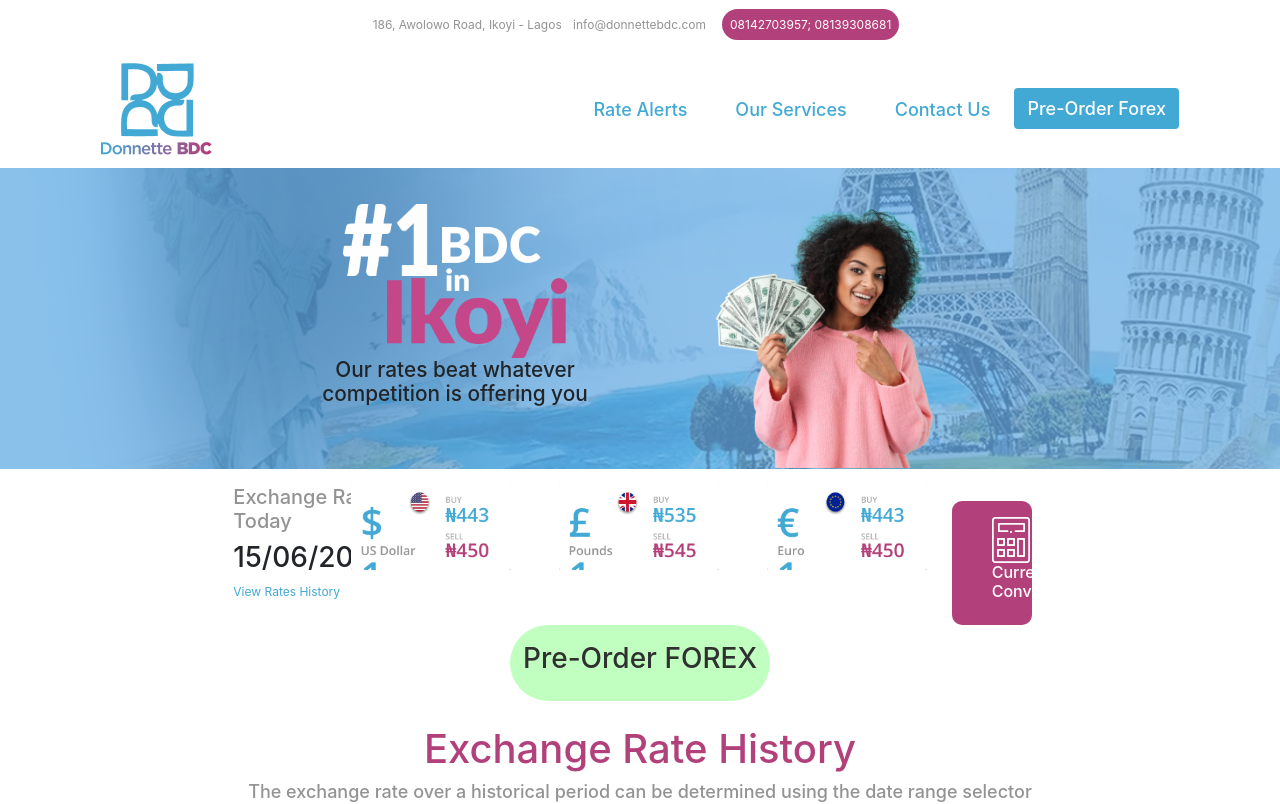
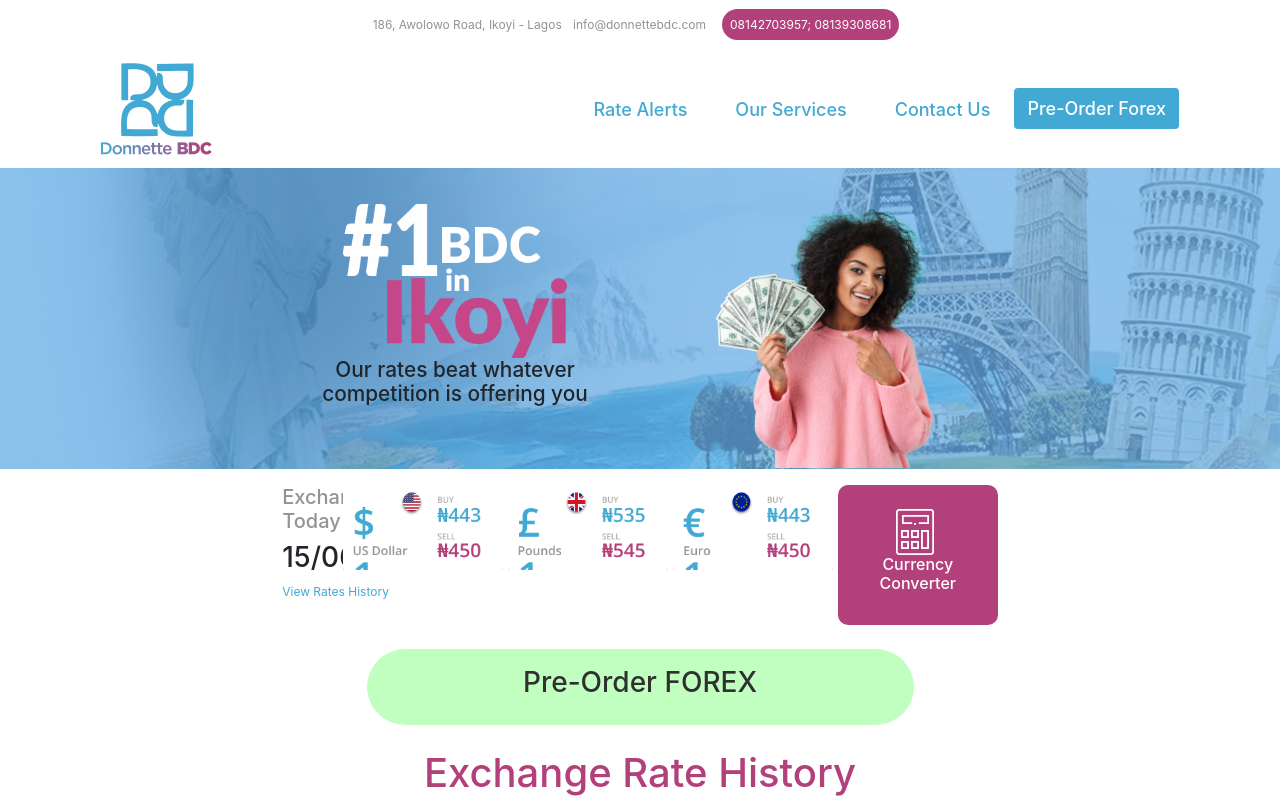
Before and after one commit to DamiCode18/canary, a React (Create React App) app: page / in a window 1280 px wide. Shown: the top 804 px of the page. Built offline with nearby package versions, Linux system fonts and the light colour scheme.

Commit message:
landing image responsiveness for all screens updated

```diff
--- a/src/Components/Landing.css
+++ b/src/Components/Landing.css
@@ -241,6 +241,47 @@
     align-items: flex-end;
     order: 1;
   }
+  .grid-it{
+    display: grid;
+    grid-template-columns: auto auto auto auto auto;
+    justify-content: center;
+    align-content: center;
+    grid-gap: 5px;
+  }
+  .item1{
+    grid-column-start: 3;
+    grid-column-end: 6;
+  }
+  .item2{
+    grid-column-start: 3;
+    grid-column-end: 4;
+    border: 2px solid #939393;
+    border-radius: 10px;
+  }
+  .item3{
+    grid-column-start: 4;
+    grid-column-end: 5;
+    border: 2px solid #939393;
+    border-radius: 10px;
+  }
+  .item4{
+    grid-column-start: 3;
+    grid-column-end: 4;
+    border: 2px solid #939393;
+    border-radius: 10px;
+    grid-gap: 2px;
+  }
+  .item5{
+    grid-column-start: 4;
+    grid-column-end: 5;
+    border: 1px solid #939393;
+    border-radius: 10px;
+    grid-gap: 2px;
+    margin: 0 !important;
+  }
+  .item6{
+    margin-right: 6px;
+  }
 
   @media (min-width: 481px){
 
@@ -267,6 +308,11 @@
     .wid{
       width: 5rem;
     }
+    .grd{
+      display: inline-grid;
+      grid-template-columns: 1fr 2fr;
+    }
+
   }
   @media only screen and (min-width: 335px) and (max-width: 575px){
     .l-marg{
@@ -285,6 +331,13 @@
     }
     .wid{
       width: 8rem;
+    }
+    .grd{
+      display: inline-grid;
+      grid-template-columns: 1fr 2fr;
+    }
+    .w-btn{
+      width: 300px;
     }
   }
   @media only screen and (min-width: 576px) and (max-width: 688px){
@@ -305,6 +358,42 @@
     .wid{
       width: 10rem;
     }
+    .grd{
+      display: inline-grid;
+      grid-template-columns: 1fr 2fr;
+    }
+    .grid-it{
+      display: grid;
+      /* grid-template-columns: 1fr 1fr 1fr 1fr 1fr; */
+    }
+    .item1{
+      grid-column-start: 2;
+      grid-column-end: 3;
+    }
+    .item2{
+      grid-column-start: 1;
+      grid-column-end: 2;
+      border: none;
+    }
+    .item3{
+      grid-column-start: 2;
+      grid-column-end: 3;
+      border: none;
+    }
+    .item4{
+      grid-column-start: 3;
+      grid-column-end: 4;
+      border: none;
+    }
+    .item5{
+      grid-column-start: 2;
+      grid-column-end: 3;
+      border: none;
+      margin: 0 !important;
+    }
+    .w-btn{
+      width: 370px;
+    }
   }
   @media only screen and (min-width: 689px) and (max-width: 991px){
     .l-marg{
@@ -324,6 +413,42 @@
     .wid{
       width: 12rem;
     }
+    .grd{
+      display: inline-grid;
+      grid-template-columns: 1fr 2fr;
+    }
+    .grid-it{
+      display: grid;
+      /* grid-template-columns: 1fr 1fr 1fr 1fr 1fr; */
+    }
+    .item1{
+      grid-column-start: 2;
+      grid-column-end: 3;
+    }
+    .item2{
+      grid-column-start: 1;
+      grid-column-end: 2;
+      border: none;
+    }
+    .item3{
+      grid-column-start: 2;
+      grid-column-end: 3;
+      border: none;
+    }
+    .item4{
+      grid-column-start: 3;
+      grid-column-end: 4;
+      border: none;
+    }
+    .item5{
+      grid-column-start: 4;
+      grid-column-end: 5;
+      border: none;
+      margin: 0 !important;
+    }
+    .w-btn{
+      width: 450px;
+    }
   }
   @media only screen and (min-width: 992px) and (max-width: 1100px){
     .l-marg{
@@ -342,6 +467,39 @@
     }
     .wid{
       width: 14rem;
+    }
+    .grid-it{
+      display: grid;
+      /* grid-template-columns: 1fr 1fr 1fr 1fr 1fr; */
+    }
+    .item1{
+      grid-column-start: 3;
+      grid-column-end: 6;
+    }
+    .item2{
+      grid-column-start: 1;
+      grid-column-end: 2;
+      border: none;
+    }
+    .item3{
+      grid-column-start: 2;
+      grid-column-end: 3;
+      border: none;
+    }
+    .item4{
+      grid-column-start: 3;
+      grid-column-end: 4;
+      border: none;
+    }
+    .item5{
+      grid-column-start: 4;
+      grid-column-end: 5;
+      border: none;
+      margin: 0 !important;
+      padding: 0 !important;
+    }
+    .w-btn{
+      width: 500px;
     }
   }
 
@@ -363,6 +521,39 @@
     .wid{
       width: 14rem;
     }
+    .grid-it{
+      display: grid;
+      /* grid-template-columns: 1fr 1fr 1fr 1fr 1fr; */
+    }
+    .item1{
+      grid-column-start: 1;
+      grid-column-end: 2;
+    }
+    .item2{
+      grid-column-start: 2;
+      grid-column-end: 3;
+      border: none;
+    }
+    .item3{
+      grid-column-start: 3;
+      grid-column-end: 4;
+      border: none;
+    }
+    .item4{
+      grid-column-start: 4;
+      grid-column-end: 5;
+      border: none;
+    }
+    .item5{
+      grid-column-start: 5;
+      grid-column-end: 6;
+      border: none;
+      margin: 0 !important;
+      padding: 0 !important;
+    }
+    .w-btn{
+      width: 547px;
+    }
   }
   @media only screen and (min-width: 1601px) {
     .l-marg{
@@ -382,4 +573,37 @@
     .wid{
       width: 15rem;
     }
+    .grid-it{
+      display: grid;
+      /* grid-template-columns: 1fr 1fr 1fr 1fr 1fr; */
+    }
+    .item1{
+      grid-column-start: 1;
+      grid-column-end: 2;
+    }
+    .item2{
+      grid-column-start: 2;
+      grid-column-end: 3;
+      border: none;
+    }
+    .item3{
+      grid-column-start: 3;
+      grid-column-end: 4;
+      border: none;
+    }
+    .item4{
+      grid-column-start: 4;
+      grid-column-end: 5;
+      border: none;
+    }
+    .item5{
+      grid-column-start: 5;
+      grid-column-end: 6;
+      border: none;
+      margin: 0 !important;
+      padding: 0 !important;
+    }
+    .w-btn{
+      width: 550px;
+    }
   }
--- a/src/Components/Landing.js
+++ b/src/Components/Landing.js
@@ -31,27 +31,27 @@ return (
             </div>
         </div>
         </div>
-        <div className="row container-fluid mt-3">
-            <div className="col-md-2 col-sm-2" style={{textAlign: 'left', marginRight: '-100px'}}>
+        <div className="grid-it container-fluid mt-3">
+            <div className="item1" style={{textAlign: 'left', marginRight: '-100px'}}>
                 <h5 style={{color: '#939393'}}>Exchange Rate <br/> Today</h5>
                 <h3>15/06/2020</h3>
                 <p style={{color: '#41a9d4'}}>View Rates History</p>
             </div>
-            <div className="col-md-2 col-sm-2">
+            <div className="item2">
                 <img className="img-resize" src={dol} alt=""/>
             </div>
-            <div className="col-md-2 col-sm-2">
+            <div className="item3">
                 <img className="img-resize" src={pon} alt=""/>
             </div>
-            <div className="col-md-2 col-sm-2">
+            <div className="item4">
                 <img className="img-resize" src={eur} alt=""/>
             </div>
-            <div className="col-md-4 col-sm-2 mt-3" style={{maxWidth: '5rem'}}>
-                <div className="row p-3" style={{background: '#B2417B', color: '#fff', borderRadius: '10px'}}>
-                    <div className="col-md-6">
+            <div className="item5 mt-3" style={{maxWidth: ''}}>
+                <div className="grd p-4" style={{background: '#B2417B', color: '#fff', borderRadius: '10px', width: '10rem'}}>
+                    <div className="item6">
                     <img src={cal} alt=""/>
                     </div>
-                    <div className="col-md-6">
+                    <div className="item7">
                     <h6>Currency <br/> Converter</h6>
                     </div>
                 </div>
@@ -60,7 +60,7 @@ return (
         </div>
         {
         toggle === false ?
-        <button onClick={()=> this.dropdown()} className="btn py-3" style={{color: '#303030', background: '#c1ffc0', maxWidth: '550px', borderRadius: '50px'}}><h3>Pre-Order FOREX</h3></button> :
+        <button onClick={()=> this.dropdown()} className="w-btn btn py-3 mt-4" style={{color: '#303030', background: '#c1ffc0', borderRadius: '50px'}}><h3>Pre-Order FOREX</h3></button> :
         <div style={{background: '#F0F0F0', padding: '10px'}}>
          <div><img onClick={()=> this.dropdown()} src={cancel} alt="cancle" style={{cursor: 'pointer'}}/> </div>
         <div class="page">
@@ -98,7 +98,7 @@ return (
             </p>
       </div>
 
-         <button className="btn py-3" style={{color: '#303030', background: '#c1ffc0', maxWidth: '550px', borderRadius: '50px'}}><h3>Pre-Order FOREX</h3></button>
+         <button className="w-btn btn py-3 mt-4" style={{color: '#303030', background: '#c1ffc0', borderRadius: '50px'}}><h3>Pre-Order FOREX</h3></button>
          </div>
         }
     </div>
```
